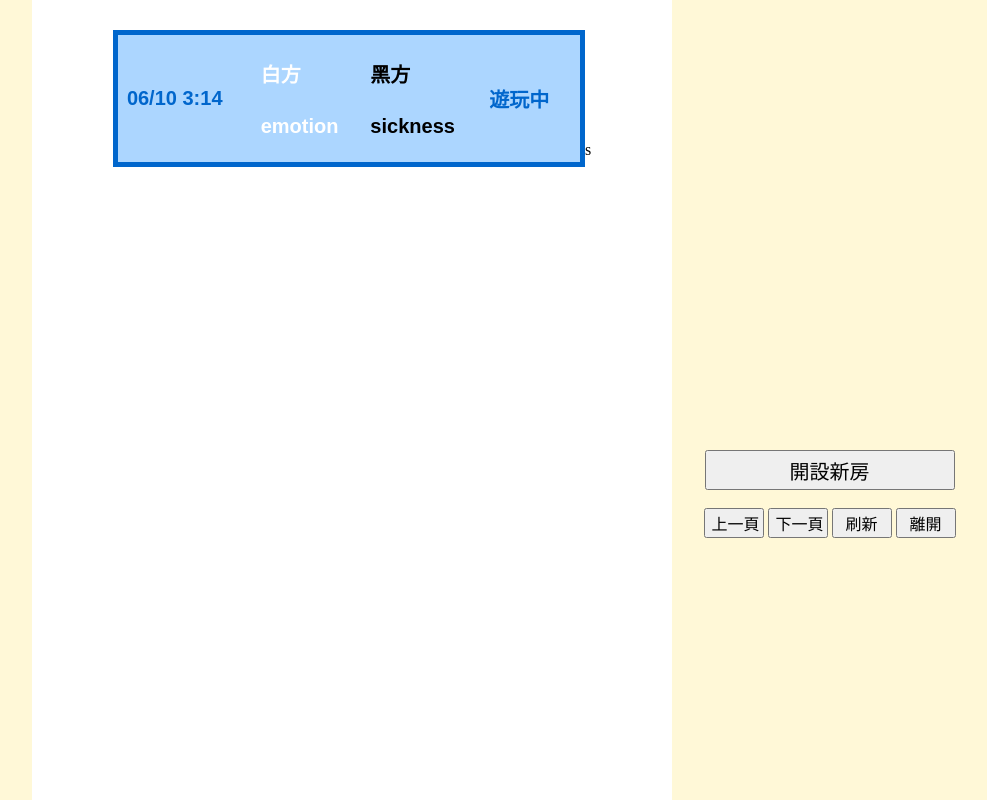
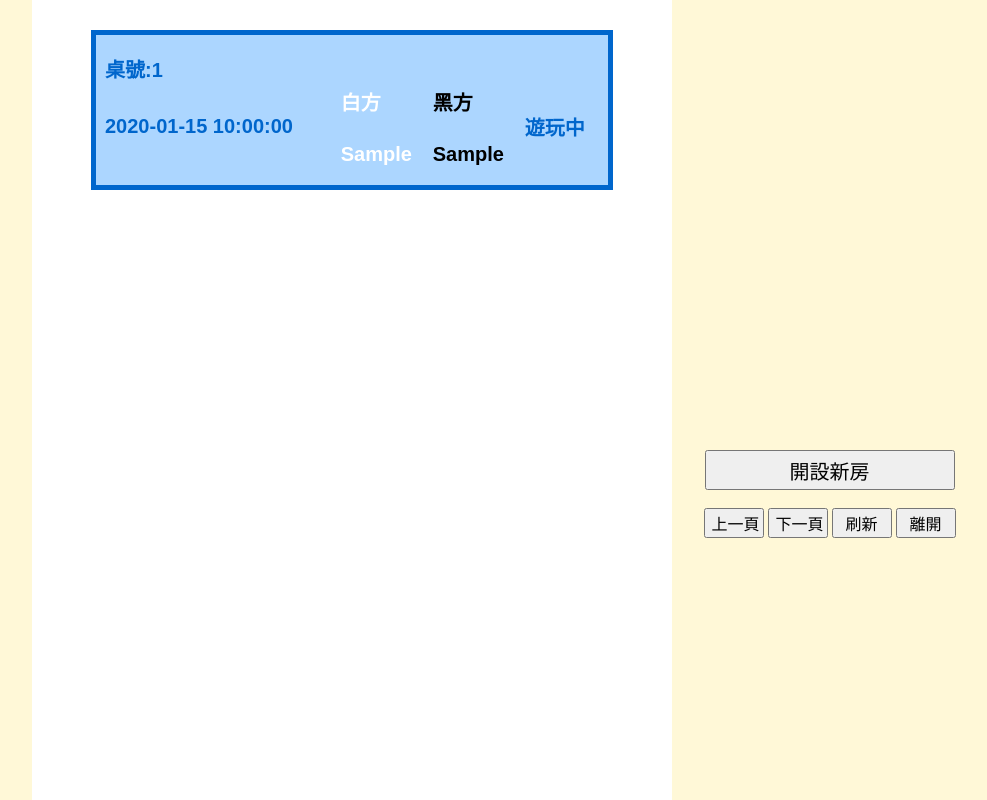
Before and after one commit to emotion0809/chess, a PHP site: page /lobby.php in a window 1280 px wide. Shown: the whole page, without its empty margins (292-1279 px from the left). Run offline with PHP 8.4, Linux system fonts and the light colour scheme; tables that the repository leaves empty or names only in its code hold one stand-in row (values such as "Sample post").

Commit message:
chess0.4 lobby完成

```diff
--- a/class/database.php
+++ b/class/database.php
@@ -4,7 +4,7 @@
         private $UserName = "emotion";
         private $password = "123456";
         private $DBName = "chess";
-        private $conn;
+        public $conn;
         function connect(){
             $this->conn = mysqli_connect($this->ServerName,$this->UserName,$this->password,$this->DBName);
         }
@@ -18,7 +18,6 @@
                 echo "使用者名稱已被使用";
             }
         }
-
         function signIn($id,$password){
             $sql = "SELECT id,password FROM users WHERE id = '$id'";
             $result = mysqli_query($this->conn,$sql);
@@ -35,7 +34,6 @@
                 echo "帳號或密碼不正確";
             }
         }
-
         function get_WinStatistical($id){
             $winStatistical = new SplFixedArray(3);
             $sql = "SELECT win,loss,tie FROM users WHERE id = '$id'";
@@ -46,5 +44,28 @@
             $winStatistical[2] = $row["tie"];
             return $winStatistical;
         }
+        function get_table($table_id){
+            $sql="SELECT*FROM lobby where table_id = $table_id";
+            $result = mysqli_query($this->conn,$sql);
+            if($row = mysqli_fetch_assoc($result)){
+                $_SESSION["table_id"] = $row["table_id"];
+                $_SESSION["time"] = $row["time"];
+                $_SESSION["player1"] = $row["player1"];
+                $_SESSION["player2"] = $row["player2"];
+                $_SESSION["status"] = $row["status"];
+            }
+        }
+        function add_newtable(){
+            for($i = 1;$i <= 100;$i++){
+                $sql="SELECT*FROM lobby where table_id = $i";
+                $result = mysqli_query($this->conn,$sql);
+                if(mysqli_num_rows($result) == 0){
+                    $sql = "INSERT INTO lobby(table_id,time) VALUES($i,now())";
+                    mysqli_query($this->conn,$sql);
+                    header("location:game.php");
+                    exit;
+                }
+            }
+        }
     }
 ?>
--- /dev/null
+++ b/game.php
@@ -0,0 +1,2 @@
+<html>
+</html>
--- a/lobby.php
+++ b/lobby.php
@@ -1,4 +1,14 @@
 <html>
+
+<?php
+    include "class/database.php";
+    $database = new database();
+    $database->connect();
+    if(isset($_POST["create"])){
+        $database->add_newtable();
+    }
+    session_start();
+?>
     <head>
         <title>西洋棋-大廳</title>
         <style type ="text/css">
@@ -7,7 +17,7 @@
         .center{width:50%;height:100%;margin:0px;background-color:#FFFFFF;display:inline-block;text-align: center;vertical-align:top}
         .right{width:24%;height:100%;margin:0px;background-color:#FFF8D7;display:inline-block;vertical-align:top}
         .table{background-color:#FFFFFF;border-color:#0066CC;line-height:30px}
-        .table-button{background-color:#ACD6FF;line-height:20px;border:5px #0066CC solid}
+        .table-button{background-color:#ACD6FF;line-height:15px;border:5px #0066CC solid}
         .table-table{font-size:20px;font-weight:bold}
         .button{height:50px;margin-top:450px;text-align: center}
         .newtable-button{width:250px;height:40px;font-size:20px}
@@ -18,36 +28,51 @@
         <div class = "container">
             <div class = "left"></div>
             <div class = "center">
-                <form class = "table">
+                <?php
+                    for($i = 1;$i <= 3;$i++){
+                        $database->get_table($i);
+                        if(isset($_SESSION["table_id"])){
+                            if($_SESSION["table_id"] != 0){
+                                echo"
+                                    <form class = 'table'>
                                         <br/>
-                    <button type="submit" class = "table-button">
+                                        <button type='submit' class = 'table-button'>
                                             <br/>
-                        <table width = "450px" hight = "300px" cellpading = "1000" class = "table-table">
+                                            <table width = '500px' hight = '300px' cellpading = '800' class = 'table-table'>
                                                 <tr>
-                                <td rowspan = "2" style = "color:#0066CC">06/10 3:14</td>
-                                <td style = "color:#FFFFFF">白方</td>
-                                <td>黑方</td>
-                                <td rowspan = "2" style = "color:#0066CC">遊玩中</td>
+                                                    <td style ='color:#0066CC'>桌號:".$_SESSION["table_id"]."</td>
                                                 </tr>
                                                 <tr>
-                                <td style = "color:#FFFFFF"><br/>emotion</td>
-                                <td><br/>sickness</td>
+                                                    <td rowspan = '2' style = 'color:#0066CC'>".$_SESSION["time"]."</td>
+                                                    <td style = 'color:#FFFFFF'>白方</td>
+                                                    <td>黑方</td>
+                                                    <td rowspan = '2' style = 'color:#0066CC'>遊玩中</td>
+                                                </tr>
+                                                <tr>
+                                                    <td style = 'color:#FFFFFF'><br/>".$_SESSION["player1"]."</td>
+                                                    <td><br/>".$_SESSION["player2"]."</td>
                                                 </tr>
                                             </table>
                                             <br/>
-                    </button>s
-                </form>
+                                        </button>
+                                    </form>";
+                            $_SESSION["table_id"] = 0;
+                            }
+                        }
+                    }
+
+                ?>
             </div>
             <div class = "right">
                 <div class = "button">
-                    <form>
-                        <input type="submit" value="開設新房" class = "newtable-button">
+                    <form method="POST" action="lobby.php">
+                        <input type="submit" value="開設新房" class = "newtable-button" name="create">
                         <br/>
                         <br/>
-                        <input type="submit" value="上一頁" class = "other-button">
-                        <input type="submit" value="下一頁" class = "other-button">
-                        <input type="submit" value="刷新" class = "other-button">
-                        <input type="submit" value="離開" class = "other-button">
+                        <input type="button" value="上一頁" class = "other-button">
+                        <input type="button" value="下一頁" class = "other-button">
+                        <input type="button" value="刷新" class = "other-button" onclick="window.location.reload()"  >
+                        <input type="button" value="離開" class = "other-button" onclick="javascript:location.href='./index.php'">
                     </form>
                 </div>
             </div>
```
Lines whose indentation alone changed are shown as unchanged.
